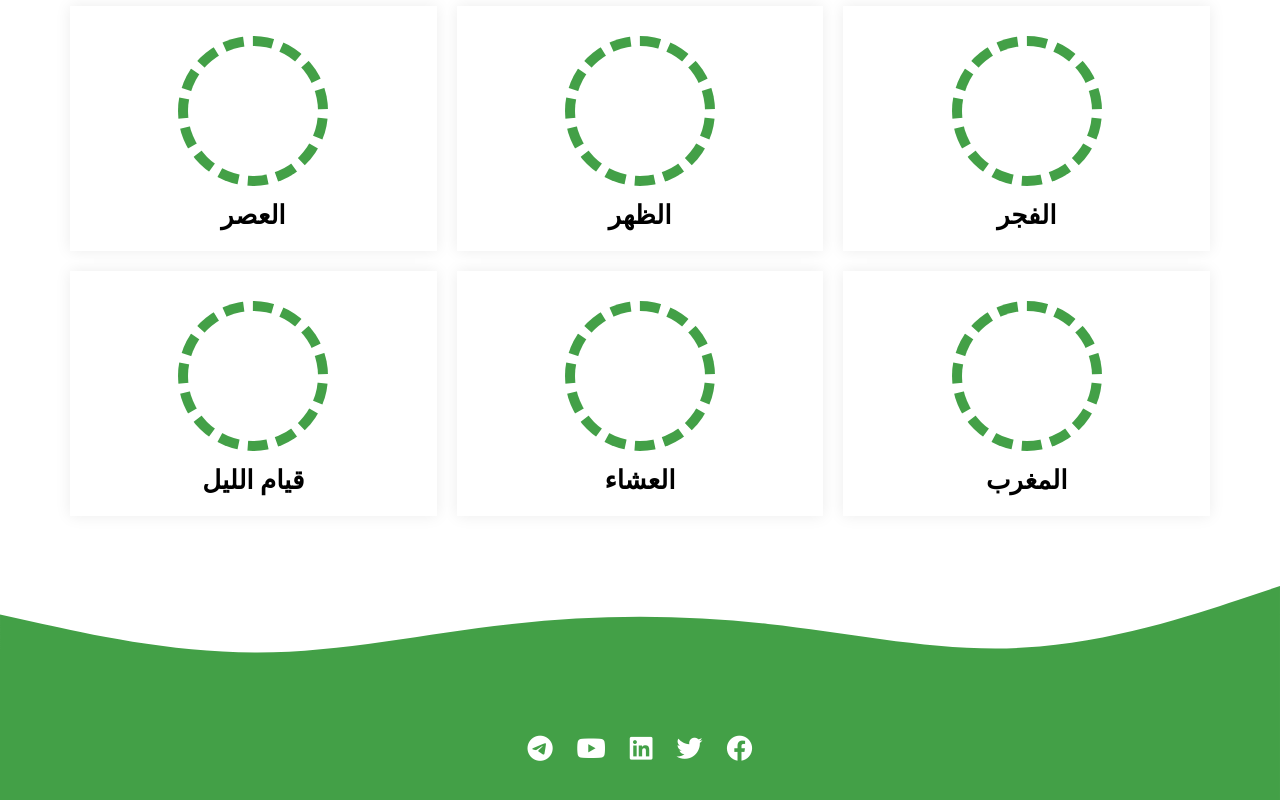
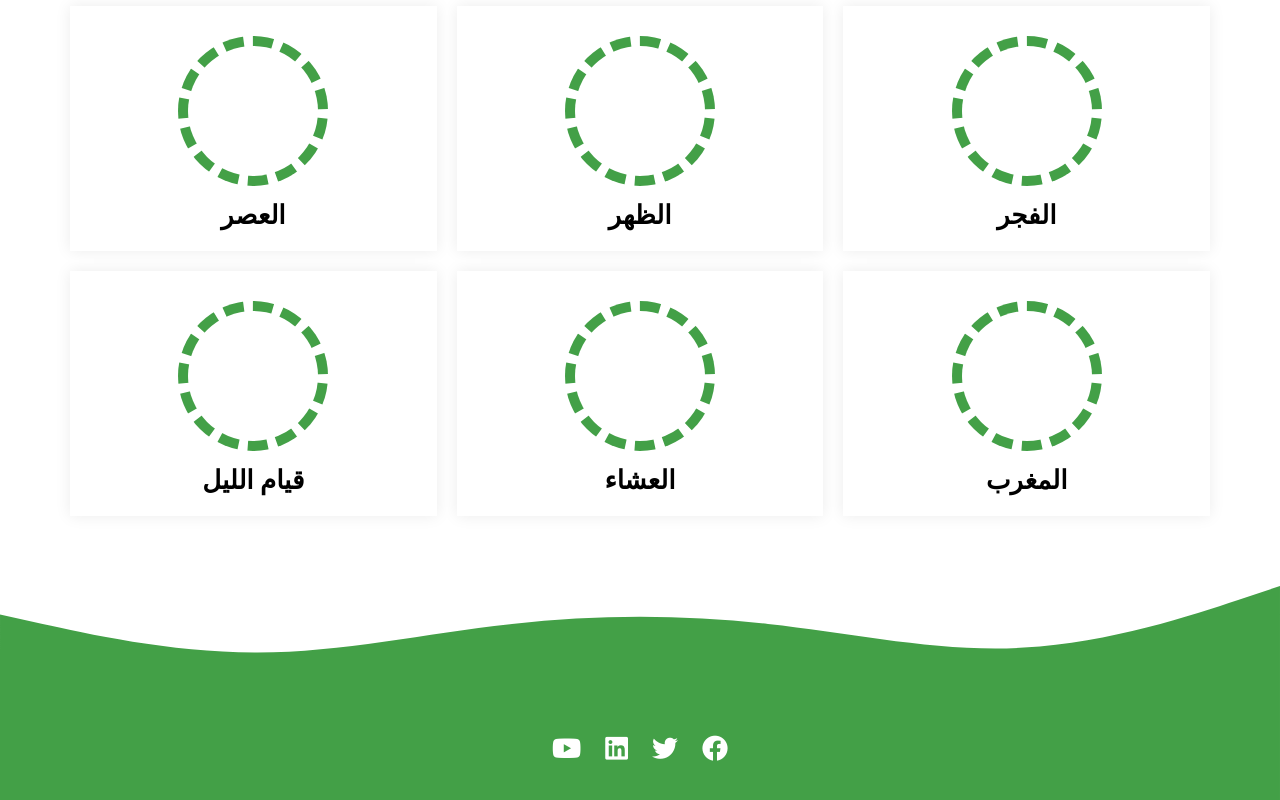
Before and after one commit to ehabshaker/Islamic_Template, a plain HTML site: page index.html in a window 1280 px wide. Shown: the part 3715-4515 px from the top of the page. Drawn offline with Linux system fonts and the light colour scheme; no server answers; a web font is replaced by a local one.

Commit message:
Update index.html

```diff
--- a/index.html
+++ b/index.html
@@ -228,7 +228,6 @@
       <a href="#"><i class="fa-brands fa-twitter"></i></a>
       <a href="#"><i class="fa-brands fa-linkedin"></i></a>
       <a href="#"><i class="fa-brands fa-youtube"></i></a>
-      <a href="#"><i class="fa-brands fa-telegram"></i></a>
     </div>
   </footer>
   <!-- End Footer -->
```
